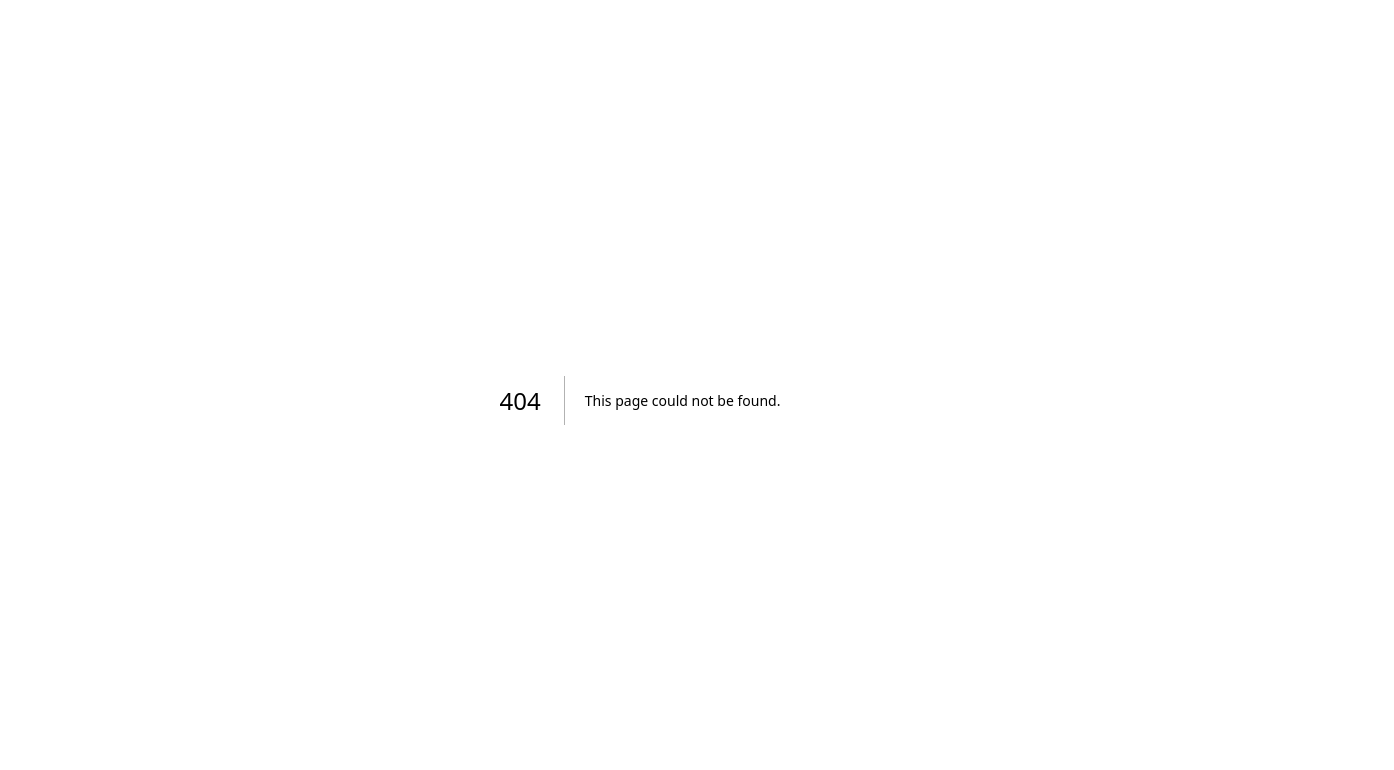
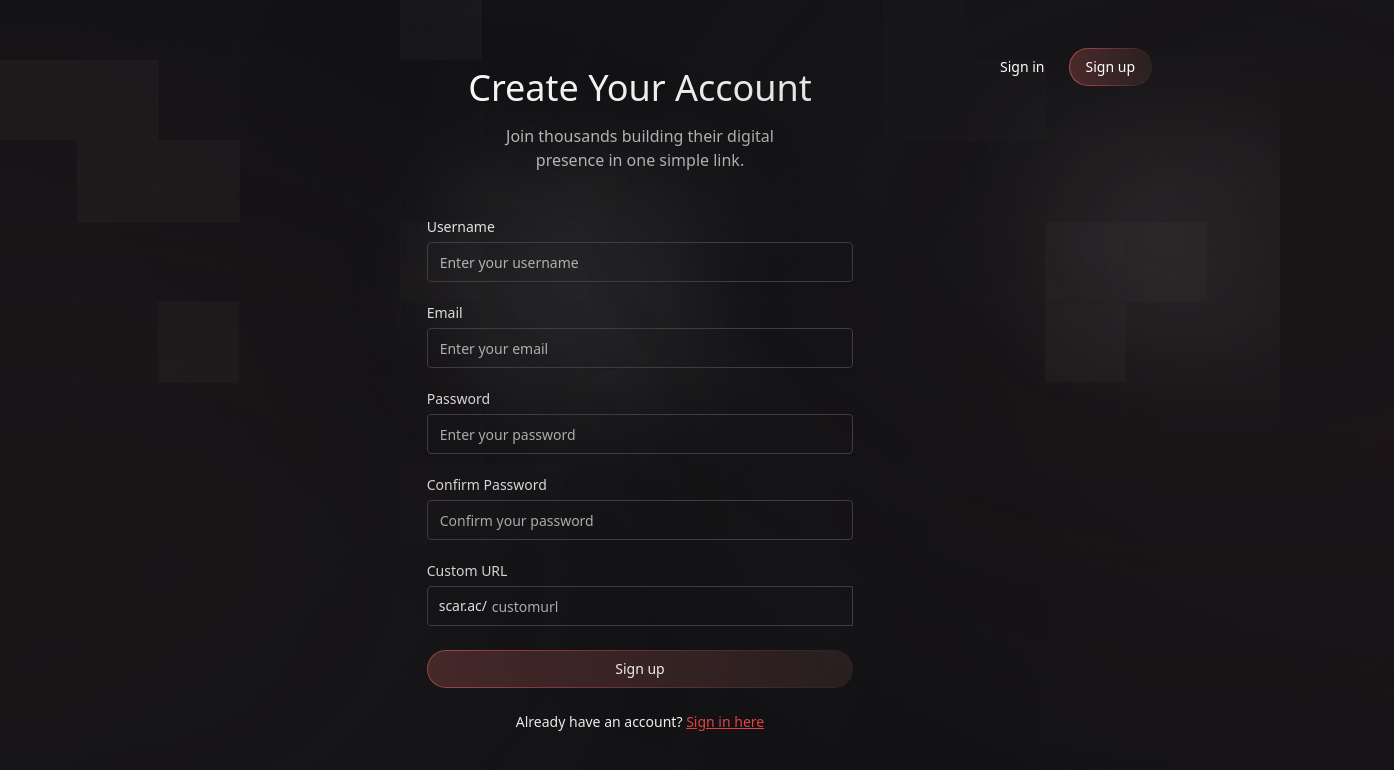
Before and after one commit to ateebplayz/scar-ac-frontend, a Next.js app: page /signup in a window 1280 px wide. Before the commit this address had no page. Shown: the top 770 px of the page, 1394 px wide, since content can reach past the window. Built offline with nearby package versions, Linux system fonts and the light colour scheme.

Commit message:
Added login/signup

```diff
--- a/package.json
+++ b/package.json
@@ -10,6 +10,7 @@
   },
   "dependencies": {
     "@radix-ui/react-dialog": "^1.1.15",
+    "@radix-ui/react-label": "^2.1.7",
     "@radix-ui/react-slot": "^1.2.3",
     "class-variance-authority": "^0.7.1",
     "clsx": "^2.1.1",
--- /dev/null
+++ b/src/app/login/page.tsx
@@ -0,0 +1,56 @@
+"use client"
+import "../globals.css";
+import {Header} from "@/components/items/header";
+import {Label} from "@/components/ui/label";
+import {InputAlt} from "@/components/ui/input_alt";
+import {useRouter} from "next/navigation";
+
+export default function Login() {
+  const router = useRouter();
+
+  return (
+    <div className="">
+      <Header/>
+      <img
+        className="absolute w-[1307.39px] h-[1307.39px] opacity-50 rotate-180 right-[-114.05px] pointer-events-none bottom-[18.61px] z-10"
+        src={"/orbs/Red_Orb_1.png"}
+      />
+      <img
+        className="absolute w-[1307.39px] h-[1307.39px] opacity-50 left-[-114.05px] pointer-events-none top-[18.61px] z-10"
+        src={"/orbs/Red_Orb_1.png"}
+      />
+
+      <div
+        className="flex justify-center z-20 items-center min-h-screen flex-col bg-[url(/backgrounds/Hero_Overlay.png)] bg-no-repeat z-30">
+        <div className={'w-1/3 flex flex-col justify-center items-center'}>
+          <h1 className={'text-4xl mb-4 font-medium text-white'}>Welcome Back</h1>
+          <h1 className={'max-w-[300px] font-medium text-primary-foreground text-center'}>Log in to access your
+            dashboard and manage everything in one place.</h1>
+          <div className={'w-full flex flex-col justify-start mt-12 items-start gap-6'}>
+            <div className={'flex w-full flex-col justify-start items-start gap-2'}>
+              <Label htmlFor={"email"}>Username / EMail</Label>
+              <InputAlt id={'email'} placeholder={'Enter your username/email'}/>
+            </div>
+            <div className={'flex w-full flex-col justify-start items-start gap-2'}>
+              <Label htmlFor={"password"}>Password</Label>
+              <InputAlt id={'password'} type={'password'} placeholder={'Enter your password'}/>
+            </div>
+          </div>
+          <div className={'flex justify-end w-full mt-2 items-end'}>
+            <h1
+              className={'font-medium text-primary-foreground text-sm transition duration-500 hover:opacity-50 cursor-pointer'}>Forgot
+              Password?</h1>
+          </div>
+          <button className="gradient-border mt-6 w-full transition duration-500 hover:opacity-50 cursor-pointer">
+            <span onClick={() => router.push('/dashboard')} className="gradient-content w-full text-sm">
+              Sign in
+            </span>
+          </button>
+          <h1 className={'font-medium mt-6 text-sm'}>New to scar.ac? <span
+            className={'text-primary underline transition duration-500 hover:opacity-50 cursor-pointer'} onClick={() => router.push('/signup')}>Sign up here</span>
+          </h1>
+        </div>
+      </div>
+    </div>
+  );
+}
--- a/src/app/page.tsx
+++ b/src/app/page.tsx
@@ -10,18 +10,16 @@ import {CgMusicNote} from "react-icons/cg";
 import {GiSettingsKnobs} from "react-icons/gi";
 import {IoBarChartOutline, IoDiamondOutline} from "react-icons/io5";
 import {TbTargetArrow} from "react-icons/tb";
-import {FaDotCircle} from "react-icons/fa";
 import {GoDotFill} from "react-icons/go";
 import {CiDesktopMouse2} from "react-icons/ci";
 import {
   Dialog,
   DialogContent,
-  DialogDescription,
   DialogHeader,
   DialogTitle,
   DialogTrigger
 } from "@/components/ui/dialog";
-import {DialogBody} from "next/dist/next-devtools/dev-overlay/components/dialog";
+import {Header} from "@/components/items/header";
 
 export default function Home() {
   return (
@@ -30,18 +28,7 @@ export default function Home() {
         className="absolute w-[1307.39px] h-[1307.39px] left-[-114.05px] pointer-events-none top-[18.61px] z-10"
         src={"/orbs/Red_Orb_1.png"}
       />
-      <div className={'flex justify-end items-center px-32 absolute top-0 w-full py-12 z-30'}>
-        <div className={'flex justify-center h-full items-center'}>
-          <Button variant={'ghost'} className={'rounded-full mr-2'}>
-            Sign in
-          </Button>
-          <button className="gradient-border transition duration-500 hover:opacity-50 cursor-pointer">
-            <span className="gradient-content text-sm">
-              Sign up
-            </span>
-          </button>
-        </div>
-      </div>
+      <Header/>
 
       {/* Hero Section */}
       <div
--- /dev/null
+++ b/src/app/signup/page.tsx
@@ -0,0 +1,71 @@
+"use client"
+import "../globals.css";
+import {Header} from "@/components/items/header";
+import {Label} from "@/components/ui/label";
+import {InputAlt} from "@/components/ui/input_alt";
+import {useRouter} from "next/navigation";
+import {Input} from "@/components/ui/input";
+
+export default function Signup() {
+  const router = useRouter();
+
+  return (
+    <div className="">
+      <Header/>
+      <img
+        className="absolute w-[1307.39px] h-[1307.39px] opacity-50 rotate-180 right-[-114.05px] pointer-events-none bottom-[18.61px] z-10"
+        src={"/orbs/Red_Orb_1.png"}
+      />
+      <img
+        className="absolute w-[1307.39px] h-[1307.39px] opacity-50 left-[-114.05px] pointer-events-none top-[18.61px] z-10"
+        src={"/orbs/Red_Orb_1.png"}
+      />
+
+      <div
+        className="flex justify-center z-20 items-center min-h-screen flex-col bg-[url(/backgrounds/Hero_Overlay.png)] bg-no-repeat z-30">
+        <div className={'w-1/3 flex flex-col justify-center items-center'}>
+          <h1 className={'text-4xl mb-4 font-medium text-white'}>Create Your Account</h1>
+          <h1 className={'max-w-[300px] font-medium text-primary-foreground text-center'}>Join thousands building their digital presence in one simple link.</h1>
+          <div className={'w-full flex flex-col justify-start mt-12 items-start gap-6'}>
+            <div className={'flex w-full flex-col justify-start items-start gap-2'}>
+              <Label htmlFor={"username"}>Username</Label>
+              <InputAlt id={'username'} placeholder={'Enter your username'}/>
+            </div>
+            <div className={'flex w-full flex-col justify-start items-start gap-2'}>
+              <Label htmlFor={"email"}>Email</Label>
+              <InputAlt id={'email'} placeholder={'Enter your email'}/>
+            </div>
+            <div className={'flex w-full flex-col justify-start items-start gap-2'}>
+              <Label htmlFor={"password"}>Password</Label>
+              <InputAlt id={'password'} type={'password'} placeholder={'Enter your password'}/>
+            </div>
+            <div className={'flex w-full flex-col justify-start items-start gap-2'}>
+              <Label htmlFor={"confirm_password"}>Confirm Password</Label>
+              <InputAlt id={'confirm_password'} type={'password'} placeholder={'Confirm your password'}/>
+            </div>
+            <div className={'flex w-full flex-col justify-start items-start gap-2'}>
+              <Label htmlFor={"url"}>Custom URL</Label>
+              <div id={'url'} className="relative w-full">
+                <InputAlt
+                  className="rounded-r-none w-full pl-16 text-primary-foreground"
+                  placeholder="customurl"
+                />
+                <span className="absolute left-3 top-1/2 -translate-y-1/2 text-white text-sm pointer-events-none">
+                  scar.ac/
+                </span>
+              </div>
+            </div>
+          </div>
+          <button className="gradient-border mt-6 w-full transition duration-500 hover:opacity-50 cursor-pointer">
+            <span onClick={() => router.push('/dashboard')} className="gradient-content w-full text-sm">
+              Sign up
+            </span>
+          </button>
+          <h1 className={'font-medium mt-6 text-sm'}>Already have an account? <span
+            className={'text-primary underline transition duration-500 hover:opacity-50 cursor-pointer'} onClick={() => router.push('/login')}>Sign in here</span>
+          </h1>
+        </div>
+      </div>
+    </div>
+  );
+}
--- /dev/null
+++ b/src/components/items/header.tsx
@@ -0,0 +1,18 @@
+import {Button} from "@/components/ui/button";
+import {useRouter} from "next/navigation";
+
+export function Header() {
+  const router = useRouter();
+  return <div className={'flex justify-end items-center px-32 absolute top-0 w-full py-12 z-30'}>
+    <div className={'flex justify-center h-full items-center'}>
+      <Button variant={'ghost'} className={'rounded-full mr-2'} onClick={() => router.push('/login')}>
+        Sign in
+      </Button>
+      <button className="gradient-border transition duration-500 hover:opacity-50 cursor-pointer" onClick={() => router.push('/signup')}>
+        <span className="gradient-content text-sm">
+          Sign up
+        </span>
+      </button>
+    </div>
+  </div>
+}
--- /dev/null
+++ b/src/components/ui/input_alt.tsx
@@ -0,0 +1,20 @@
+import * as React from "react"
+import { cn } from "@/lib/utils"
+
+function InputAlt({ className, type, ...props }: React.ComponentProps<"input">) {
+  return (
+    <input
+      type={type}
+      data-slot="input"
+      className={cn(
+        "file:text-foreground placeholder:text-primary-foreground selection:bg-primary selection:text-primary-foreground flex h-10 w-full min-w-0 border border-border px-3 py-1 text-base shadow-xs transition-[color,box-shadow] outline-none file:inline-flex file:h-7 file:border-0 file:bg-transparent file:text-sm file:font-medium disabled:pointer-events-none disabled:cursor-not-allowed disabled:opacity-50 md:text-sm rounded",
+        "aria-invalid:ring-destructive/20 dark:aria-invalid:ring-destructive/40 aria-invalid:border-destructive",
+        "active:ring-muted-foreground focus:ring-muted-foreground focus:ring-2 active:ring-2",
+        className
+      )}
+      {...props}
+    />
+  )
+}
+
+export { InputAlt }
--- /dev/null
+++ b/src/components/ui/label.tsx
@@ -0,0 +1,24 @@
+"use client"
+
+import * as React from "react"
+import * as LabelPrimitive from "@radix-ui/react-label"
+
+import { cn } from "@/lib/utils"
+
+function Label({
+  className,
+  ...props
+}: React.ComponentProps<typeof LabelPrimitive.Root>) {
+  return (
+    <LabelPrimitive.Root
+      data-slot="label"
+      className={cn(
+        "flex items-center text-[#f2f2f2] gap-2 text-sm leading-none font-medium select-none group-data-[disabled=true]:pointer-events-none group-data-[disabled=true]:opacity-50 peer-disabled:cursor-not-allowed peer-disabled:opacity-50",
+        className
+      )}
+      {...props}
+    />
+  )
+}
+
+export { Label }
```
Also changed, not shown: 1 other file (tests, documents, lock files or other folders).
